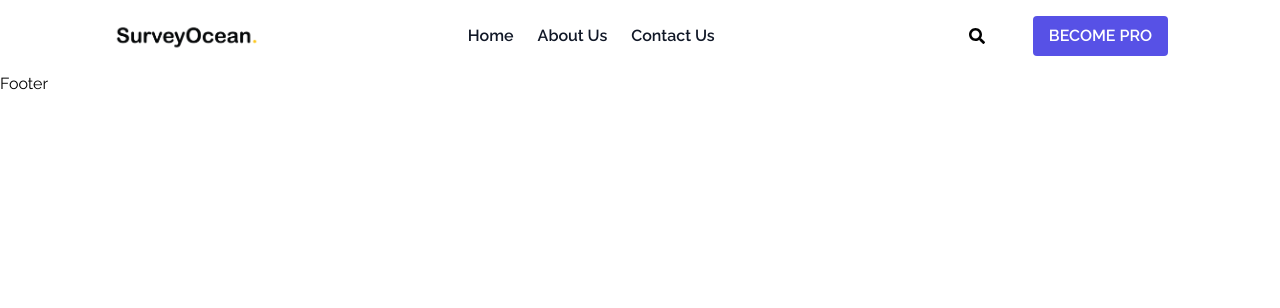
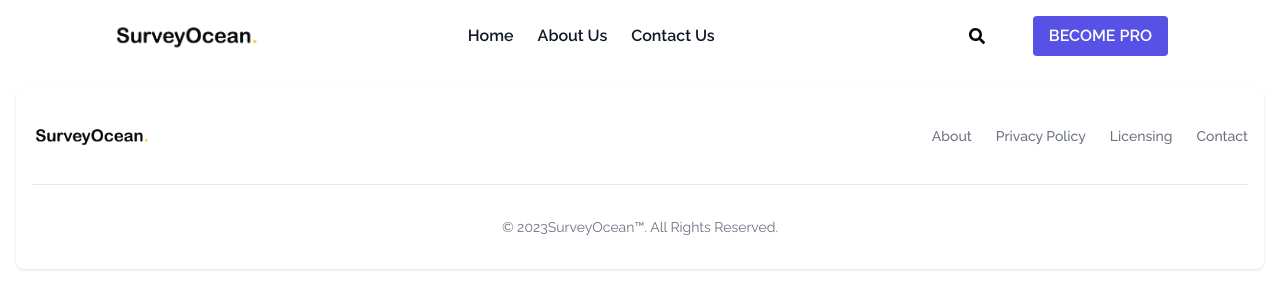
Before and after one commit to CodeWithIfty/survey-ocean-client, a React (Vite) app: page / in a window 1280 px wide. Shown: the top 308 px of the page. Built offline with nearby package versions, Linux system fonts and the light colour scheme.

Commit message:
added footer section

```diff
--- a/src/components/shared/Footer/Footer.jsx
+++ b/src/components/shared/Footer/Footer.jsx
@@ -1,5 +1,51 @@
 const Footer = () => {
-  return <div>Footer</div>;
+  return (
+    <footer className="bg-white rounded-lg shadow dark:bg-gray-900 m-4">
+      <div className="w-full mx-auto p-4 md:py-8">
+        <div className="sm:flex sm:items-center sm:justify-between  max-w-screen-xl mx-auto">
+          {/* Logo */}
+          <a
+            href="/"
+            className="flex items-center mb-4 sm:mb-0 space-x-3 rtl:space-x-reverse"
+          >
+            <img src="/assets/logo.png" className="h-8" alt="" />
+          </a>
+
+          {/* Footer Menu Items */}
+          <ul className="flex flex-wrap items-center mb-6 text-sm font-medium text-gray-500 sm:mb-0 dark:text-gray-400">
+            <li>
+              <a href="#" className="hover:underline me-4 md:me-6">
+                About
+              </a>
+            </li>
+            <li>
+              <a href="#" className="hover:underline me-4 md:me-6">
+                Privacy Policy
+              </a>
+            </li>
+            <li>
+              <a href="#" className="hover:underline me-4 md:me-6">
+                Licensing
+              </a>
+            </li>
+            <li>
+              <a href="#" className="hover:underline">
+                Contact
+              </a>
+            </li>
+          </ul>
+        </div>
+        <hr className="my-6 border-gray-200 sm:mx-auto dark:border-gray-700 lg:my-8" />
+        <span className="block text-sm text-gray-500 sm:text-center dark:text-gray-400">
+          © 2023
+          <a href="/" className="hover:underline">
+            SurveyOcean™
+          </a>
+          . All Rights Reserved.
+        </span>
+      </div>
+    </footer>
+  );
 };
 
 export default Footer;
```
